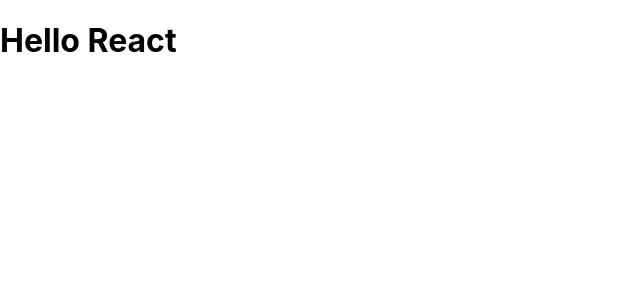
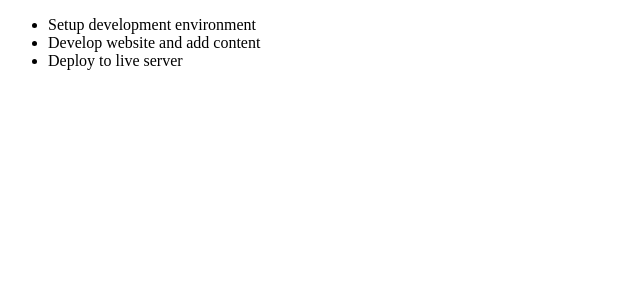
Before and after one commit to Tchilo/React-todo-app, a React (Create React App) app: page / in a window 1280 px wide. Shown: the top 300 px of the page, without its empty margins (0-640 px from the left). Built offline with nearby package versions, Linux system fonts and the light colour scheme.

Commit message:
Add component file, create class component, Add state to Todocontainer component

```diff
--- /dev/null
+++ b/src/Components/TodoContainer.js
@@ -0,0 +1,32 @@
+import React from 'react';
+
+ class TodoContainer extends React.Component {
+   state = {
+     todos: [
+      {
+        id: 1,
+        title: "Setup development environment",
+        completed: true
+      },
+      {
+        id: 2,
+        title: "Develop website and add content",
+        completed: false
+      },
+      {
+        id: 3,
+        title: "Deploy to live server",
+        completed: false
+      }
+     ]
+   }
+  render() {
+    return (
+      <ul>
+      {this.state.todos.map(todo =>(<li>{todo.title}</li>))}
+     </ul>
+    )
+  }
+}
+
+export default TodoContainer;
--- a/src/index.js
+++ b/src/index.js
@@ -1,11 +1,11 @@
 import React from 'react';
 import ReactDOM from 'react-dom';
-import './index.css';
 import App from './App';
+import TodoContainer from './Components/TodoContainer';
 
 ReactDOM.render(
   <React.StrictMode>
-    <App />
+    <TodoContainer />
   </React.StrictMode>,
   document.getElementById('root'),
 );
```
Also changed, not shown: .eslintrc.json (deleted), .stylelintrc.json (deleted), src/Components/Header.js (added), src/Components/InputTodo.js (added), src/Components/Navbar.js (added), src/Components/TodoItem.js (added), src/Components/TodosList.js (added).
